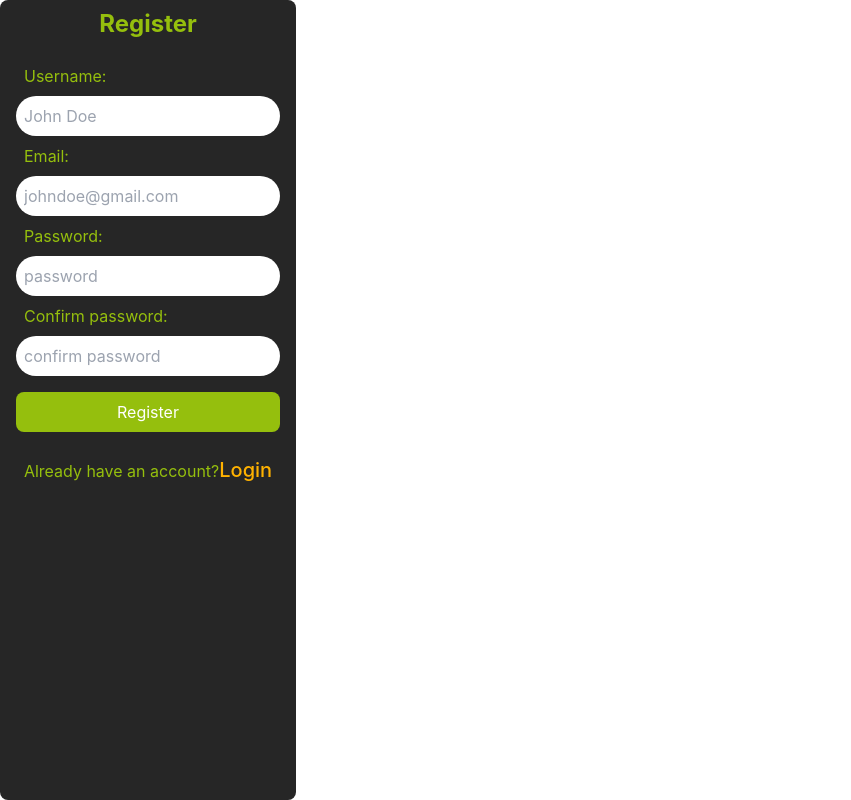
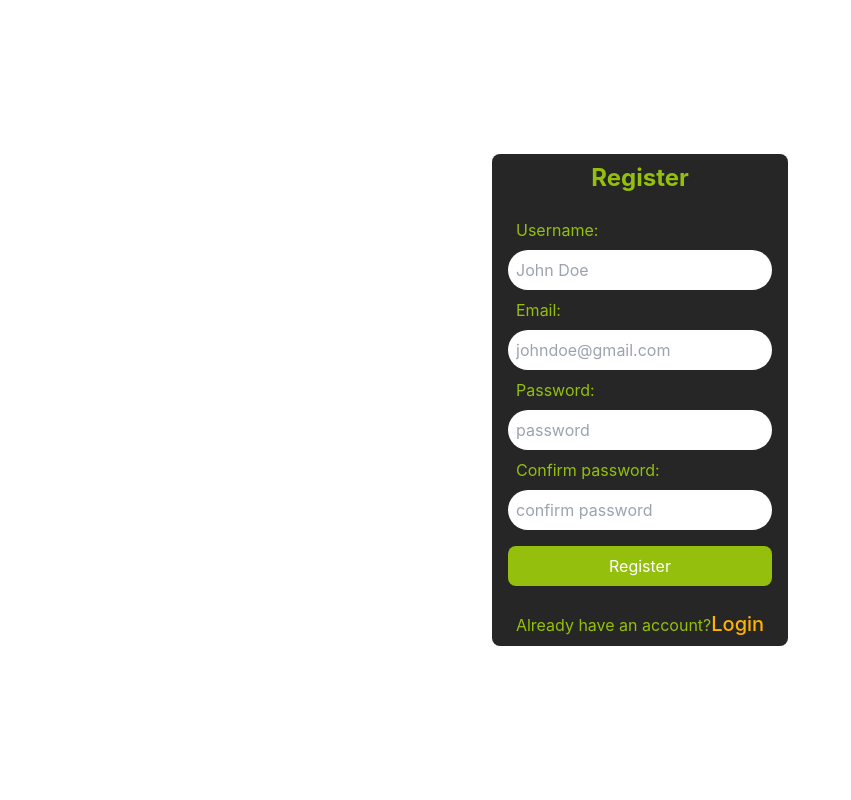
Before and after one commit to stephenkati/gaming_console_reservation_front_end, a React (Vite) app: page /register in a window 1280 px wide. Shown: the whole page, without its empty margins (0-851 px from the left). Built offline with nearby package versions, Linux system fonts and the light colour scheme.

Commit message:
Update login and sign up layouts

```diff
--- a/src/App.jsx
+++ b/src/App.jsx
@@ -12,7 +12,7 @@
 
 const App = () => {
   return (
-    <div className="app flex flex-col lg:flex-row min-h-screen">
+    <div className="app">
       <Provider store={store}>
         <BrowserRouter>
           <Routes>
--- a/src/components/Layout.jsx
+++ b/src/components/Layout.jsx
@@ -5,7 +5,7 @@
 
 function Layout() {
   return (
-    <>
+    <div className="layout flex flex-col lg:flex-row min-h-screen">
       <Navbar />
 
       <main className="p-4 lg:border-l lg:border-gray-200 flex-1 overflow-y-auto lg:h-screen">
@@ -15,7 +15,7 @@
       <footer className="lg:hidden sticky bottom-0 w-full z-10 border-t border-gray-200 bg-white">
         <Footer />
       </footer>
-    </>
+    </div>
   );
 }
 
--- a/src/pages/login.jsx
+++ b/src/pages/login.jsx
@@ -1,7 +1,9 @@
 import LoginForm from '../components/login';
 
 const Login = () => (
+  <div className="flex items-center justify-center h-screen">
     <LoginForm />
+  </div>
 );
 
 export default Login;
--- a/src/pages/register.jsx
+++ b/src/pages/register.jsx
@@ -1,7 +1,9 @@
 import RegisterForm from '../components/register';
 
 const Register = () => (
+  <div className="flex items-center justify-center h-screen">
     <RegisterForm />
+  </div>
 );
 
 export default Register;
```
